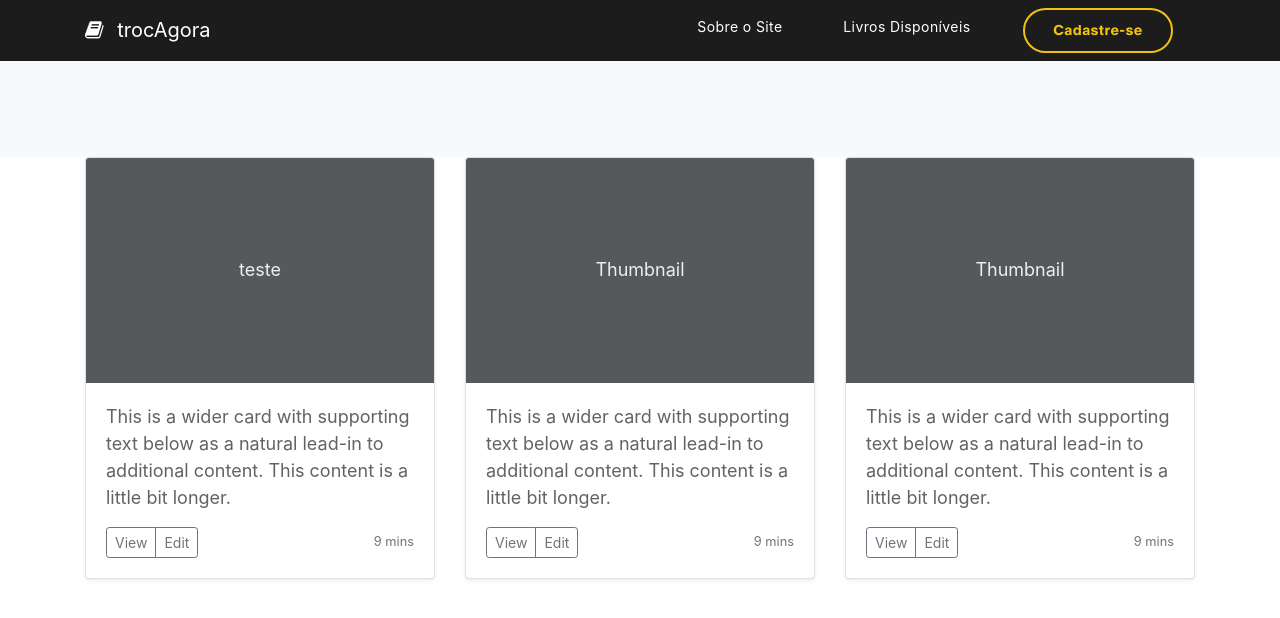
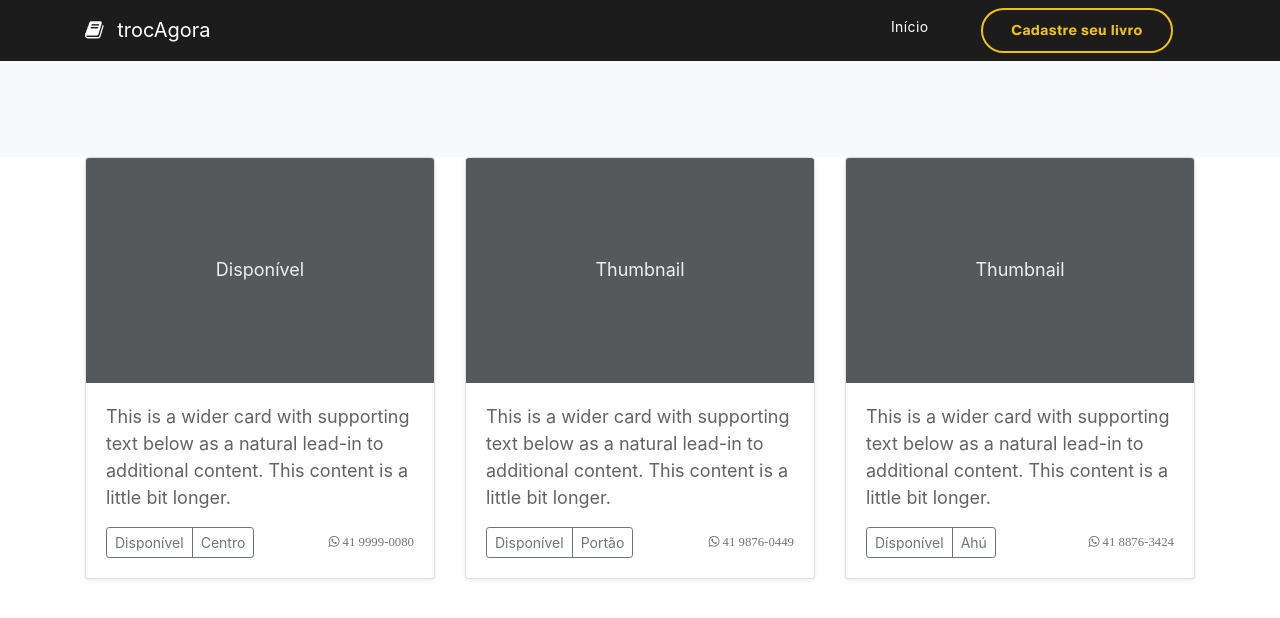
Before and after one commit to jessicalimaraposo/projeto-trocAgora, a plain HTML site: page anuncios.html in a window 1280 px wide. Drawn offline with Linux system fonts and the light colour scheme; files that its build step writes are made by us from their sources.

Commit message:
No ramo master  Mudanças a serem submetidas: 	renamed:    project-detail.html -> anuncios.html 	new file:   images/livro-1.jpg 	new file:   images/livro-2.jpg 	new file:   images/livro-3.jpg 	modified:   index.html 	new file:   te.html

```diff
--- a/project-detail.html
+++ b/anuncios.html
@@ -41,13 +41,10 @@
             <div class="collapse navbar-collapse" id="navbarNav">
                 <ul class="navbar-nav ml-auto">
                     <li class="nav-item">
-                        <a href="#about" class="nav-link smoothScroll">Sobre o Site</a>
+                        <a href="index.html" class="nav-link smoothScroll">Início</object></a>
                     </li>
                     <li class="nav-item">
-                        <a href="#project" class="nav-link smoothScroll">Livros Disponíveis</a>
-                    </li>
-                    <li class="nav-item">
-                        <a href="https://forms.gle/psUFwD2ejaEo7krm7" class="nav-link contact">Cadastre-se</a>
+                        <a href="https://forms.gle/psUFwD2ejaEo7krm7" class="nav-link contact">Cadastre seu livro</a>
                     </li>
                 </ul>
             </div>
@@ -94,16 +91,17 @@
         aria-label="Placeholder: Thumbnail" preserveAspectRatio="xMidYMid slice"
         focusable="false"><title>Placeholder</title><rect width="100%"
         height="100%" fill="#55595c"/><text x="50%" y="50%" fill="#eceeef"
-        dy=".3em">teste</text></svg>
+        dy=".3em">Disponível</text></svg>
 
         <div class="card-body">
           <p class="card-text">This is a wider card with supporting text below as a natural lead-in to additional content. This content is a little bit longer.</p>
           <div class="d-flex justify-content-between align-items-center">
             <div class="btn-group">
-              <button type="button" class="btn btn-sm btn-outline-secondary">View</button>
-              <button type="button" class="btn btn-sm btn-outline-secondary">Edit</button>
+              <button type="button" class="btn btn-sm btn-outline-secondary">Disponível</button>
+              <button type="button" class="btn btn-sm btn-outline-secondary">Centro</button>
             </div>
-            <small class="text-muted">9 mins</small>
+
+            <small class="text-muted"><i class="fa fa-whatsapp" aria-hidden="true"> 41 9999-0080</i></small>
           </div>
         </div>
       </div>
@@ -116,10 +114,10 @@
           <p class="card-text">This is a wider card with supporting text below as a natural lead-in to additional content. This content is a little bit longer.</p>
           <div class="d-flex justify-content-between align-items-center">
             <div class="btn-group">
-              <button type="button" class="btn btn-sm btn-outline-secondary">View</button>
-              <button type="button" class="btn btn-sm btn-outline-secondary">Edit</button>
+              <button type="button" class="btn btn-sm btn-outline-secondary">Disponível</button>
+              <button type="button" class="btn btn-sm btn-outline-secondary">Portão</button>
             </div>
-            <small class="text-muted">9 mins</small>
+            <small class="text-muted"><i class="fa fa-whatsapp" aria-hidden="true"> 41 9876-0449</i></small>
           </div>
         </div>
       </div>
@@ -132,10 +130,10 @@
           <p class="card-text">This is a wider card with supporting text below as a natural lead-in to additional content. This content is a little bit longer.</p>
           <div class="d-flex justify-content-between align-items-center">
             <div class="btn-group">
-              <button type="button" class="btn btn-sm btn-outline-secondary">View</button>
-              <button type="button" class="btn btn-sm btn-outline-secondary">Edit</button>
+              <button type="button" class="btn btn-sm btn-outline-secondary">Dísponível</button>
+              <button type="button" class="btn btn-sm btn-outline-secondary">Ahú</button>
             </div>
-            <small class="text-muted">9 mins</small>
+            <small class="text-muted"><i class="fa fa-whatsapp" aria-hidden="true"> 41 8876-3424</i></small>
           </div>
         </div>
       </div>
```
Also changed, not shown: index.html (+3 -3 lines), images/livro-1.jpg (added), images/livro-2.jpg (added), images/livro-3.jpg (added), te.html (added).
